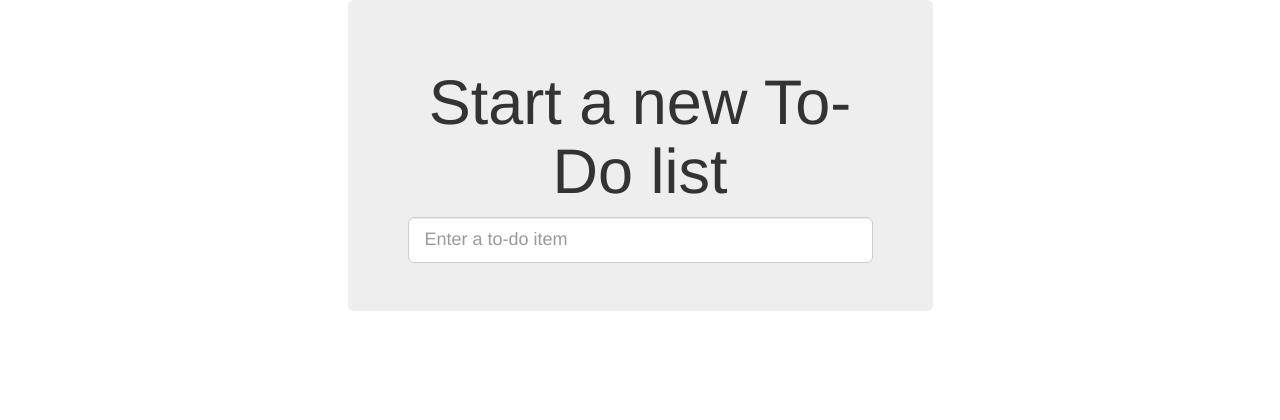
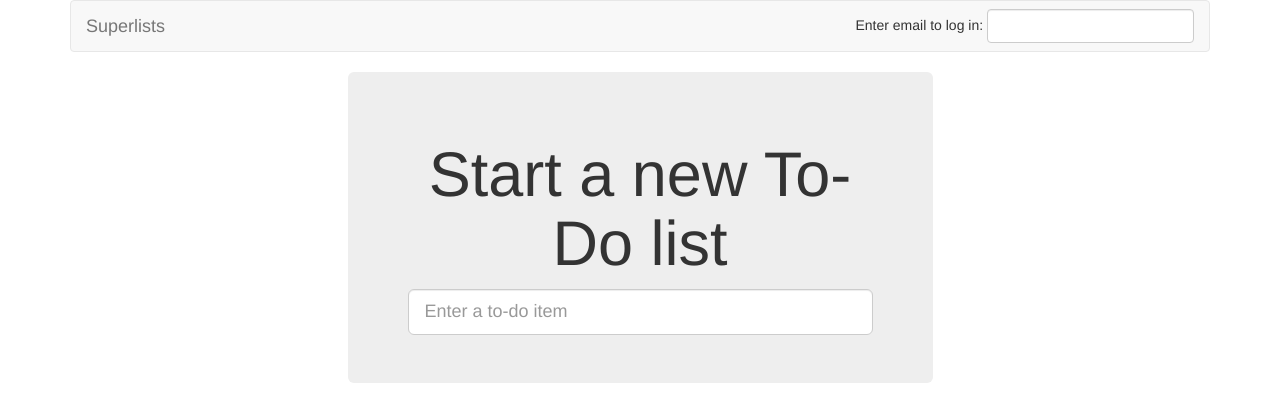
Before and after one commit to jjbachiller/superlists, a Django app: page / in a window 1280 px wide. Shown: the top 420 px of the page. Run offline with Django 3.2, Linux system fonts and the light colour scheme; some libraries are stand-ins or nearby versions.

Commit message:
Add email form to base template

```diff
--- a/lists/templates/base.html
+++ b/lists/templates/base.html
@@ -10,6 +10,18 @@
   </head>
   <body>
     <div class="container">
+
+      <nav class="navbar navbar-default" role="navigation">
+        <div class="container-fluid">
+          <a class="navbar-brand" href="/">Superlists</a>
+          <form class="navbar-form navbar-right" action="#" method="POST">
+            <span>Enter email to log in:</span>
+            <input type="text" name="email" class="form-control">
+            {% csrf_token %}
+          </form>
+        </div>
+      </nav>
+
       <div class="row">
         <div class="col-md-6 col-md-offset-3 jumbotron">
           <div class="text-center">
```
